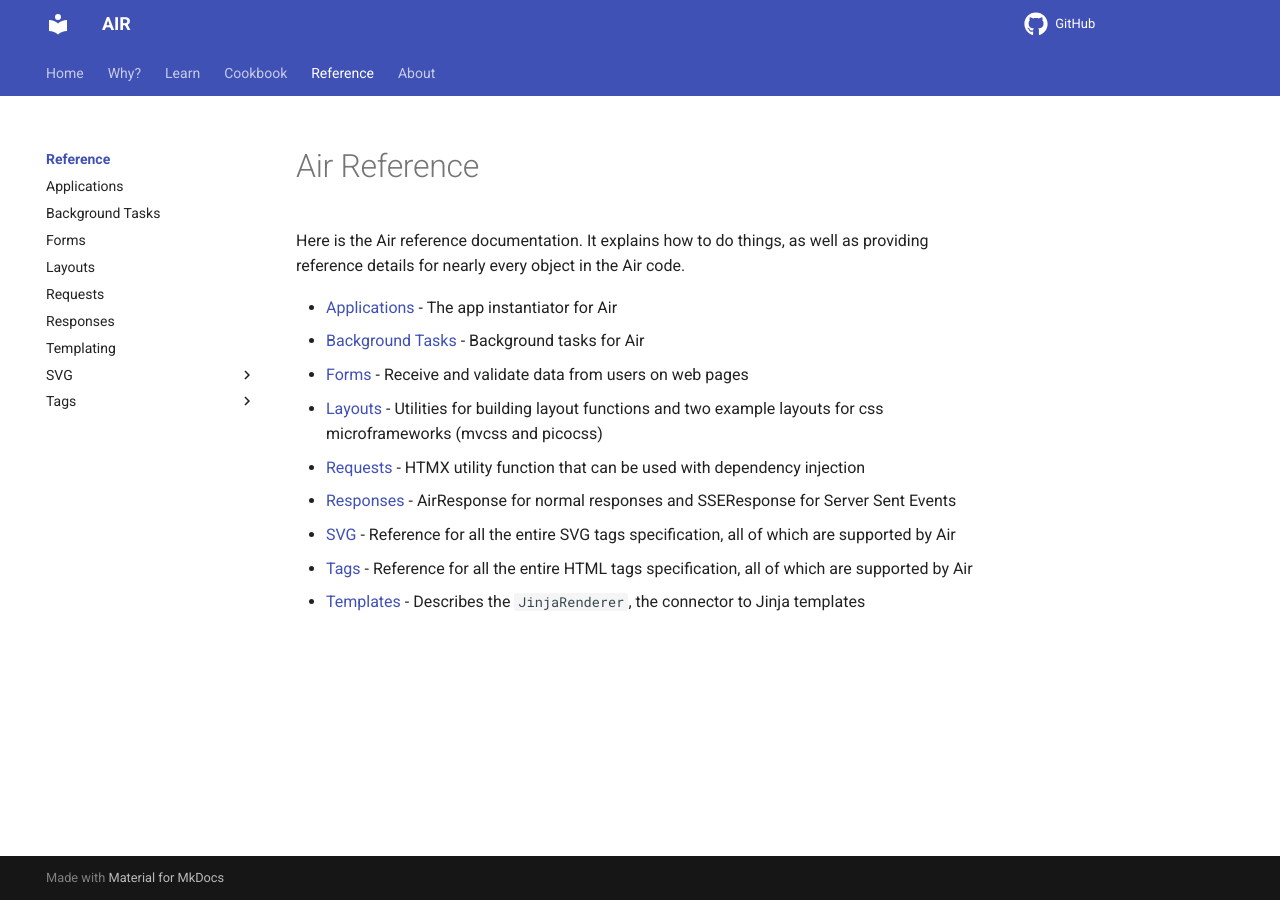
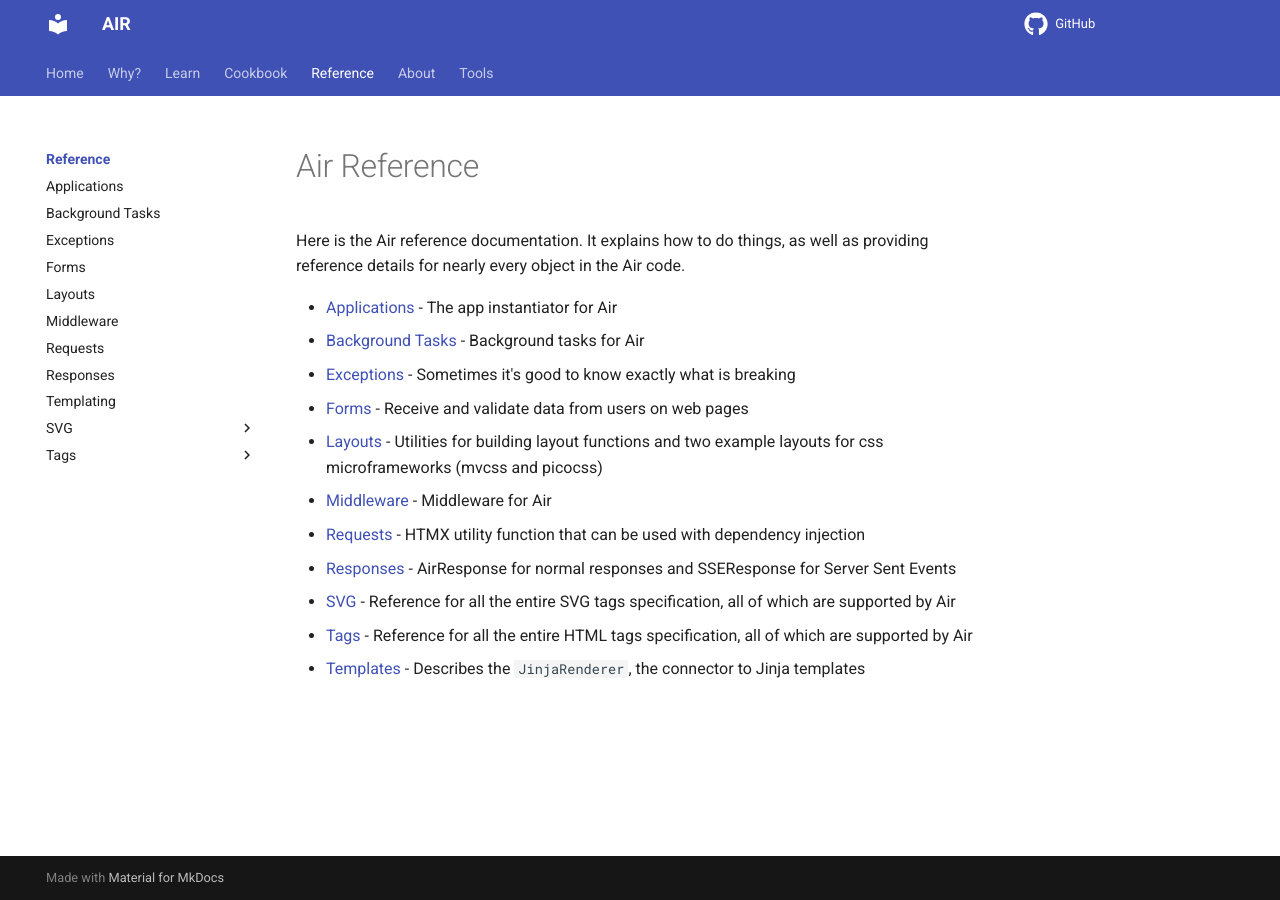
Before and after one commit to feldroy/air, an MkDocs documentation site: the page built from docs/api/index.md, in a window 1280 px wide. Built offline with MkDocs 1.6.1 and Material for MkDocs 9.7.7, drawn with Linux system fonts in a browser that asks for light colours; comment, search, counter and statistics services are not loaded.

Commit message:
Add the missing pieces

```diff
--- a/docs/api/index.md
+++ b/docs/api/index.md
@@ -4,8 +4,10 @@ Here is the Air reference documentation. It explains how to do things, as well a
 
 - [Applications](../api/applications.md) - The app instantiator for Air
 - [Background Tasks](../api/background.md) - Background tasks for Air
+- [Exceptions](../api/exceptions) - Sometimes it's good to know exactly what is breaking
 - [Forms](../api/forms) - Receive and validate data from users on web pages
 - [Layouts](../api/layouts) - Utilities for building layout functions and two example layouts for css microframeworks (mvcss and picocss)
+- [Middleware](../api/middleware.md) - Middleware for Air
 - [Requests](../api/requests) - HTMX utility function that can be used with dependency injection
 - [Responses](../api/responses) - AirResponse for normal responses and SSEResponse for Server Sent Events
 - [SVG](../api/svg) - Reference for all the entire SVG tags specification, all of which are supported by Air
--- a/mkdocs.yml
+++ b/mkdocs.yml
@@ -31,8 +31,10 @@ nav:
     - api/index.md
     - Applications: api/applications.md
     - Background Tasks: api/background.md
+    - Exceptions: api/exceptions.md
     - Forms: api/forms.md
     - Layouts: api/layouts.md
+    - Middleware: api/middleware.md
     - Requests: api/requests.md
     - Responses: api/responses.md
     - Templating: api/templating.md
@@ -56,6 +58,8 @@ nav:
     - about/roadmap.md
     - about/alternatives.md
     - about/help_air.md
+
+  - Tools: tools.md
 
 theme:
   name: material
```
Also changed, not shown: docs/api/exceptions.md (added, +3 -0 lines), docs/api/middleware.md (added, +3 -0 lines), docs/tools.md (renamed from airdocs/pages/tools.md, +2 -2 lines), 1 other file.
